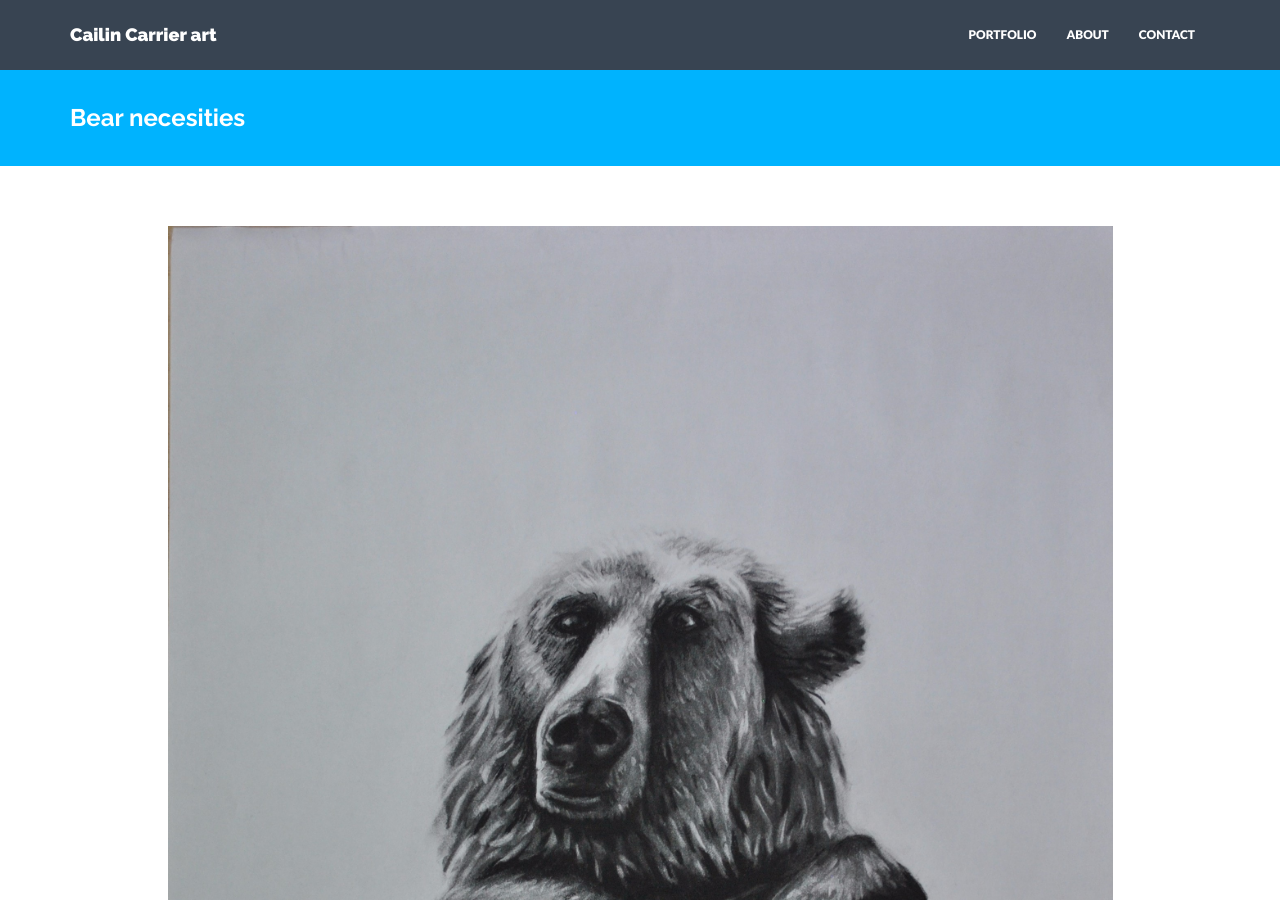
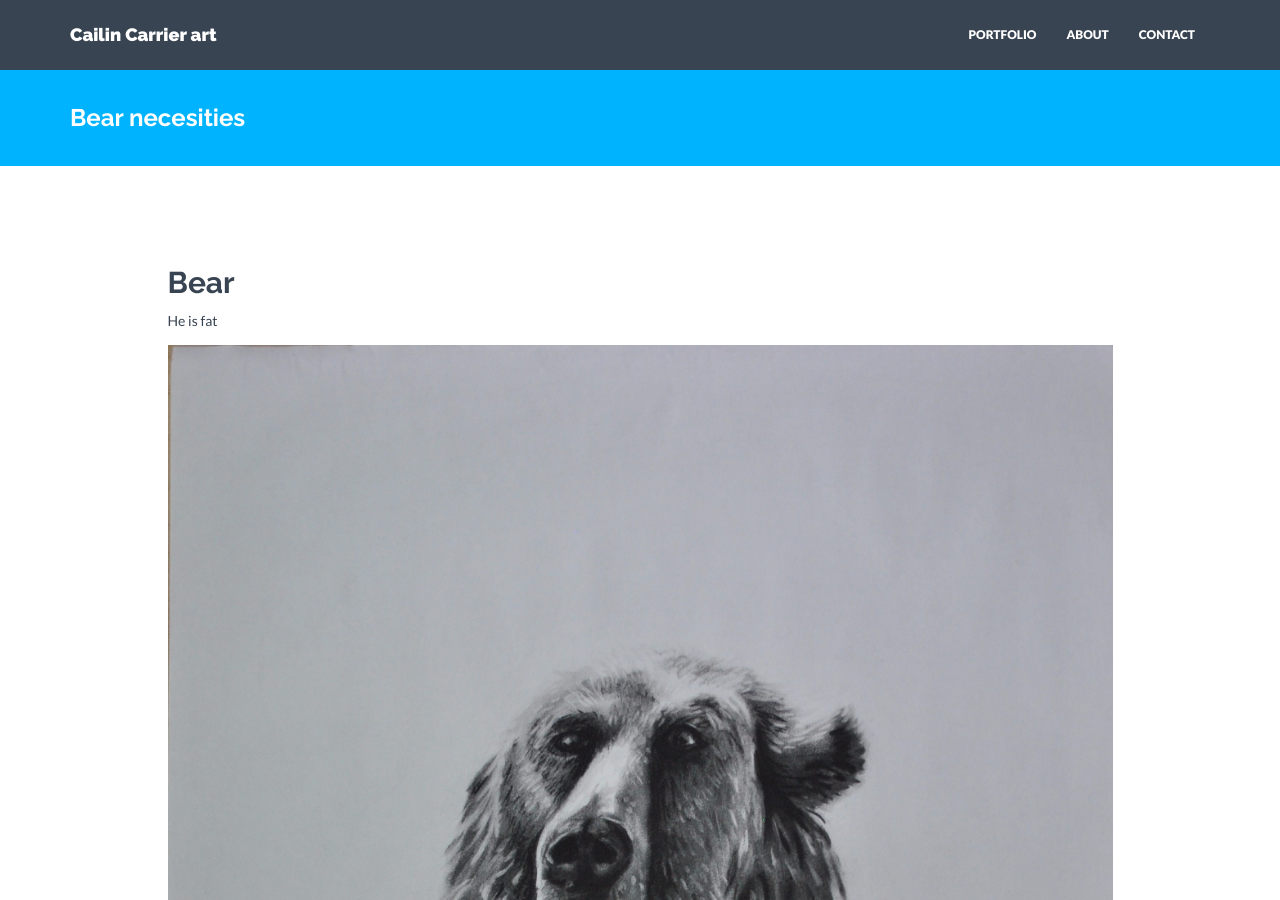
Before and after one commit to cailincarrier/cailincarrier.github.io, a Jekyll site: the page built from _projects/2019-01-07-bear-necesities.md, in a window 1280 px wide and 900 px high. Built offline with Jekyll 4.4.1, drawn with Linux system fonts in a browser that asks for light colours; nearby versions of some CDN libraries.

Commit message:
Update project.html
test placing of image

```diff
--- a/_layouts/project.html
+++ b/_layouts/project.html
@@ -6,15 +6,16 @@ layout: default
 
 <div class="container mt">
     <div class="row">
-
-        {% include carousel.html %}
-
         <div class="col-lg-5 col-lg-offset-1">
             <div class="spacing"></div>
 
             {{ content }}
 
         </div>
+
+        {% include carousel.html %}
+
+
         <div class="col-lg-4 col-lg-offset-1">
             <div class="spacing"></div>
             <h4>Project Details</h4>
```
